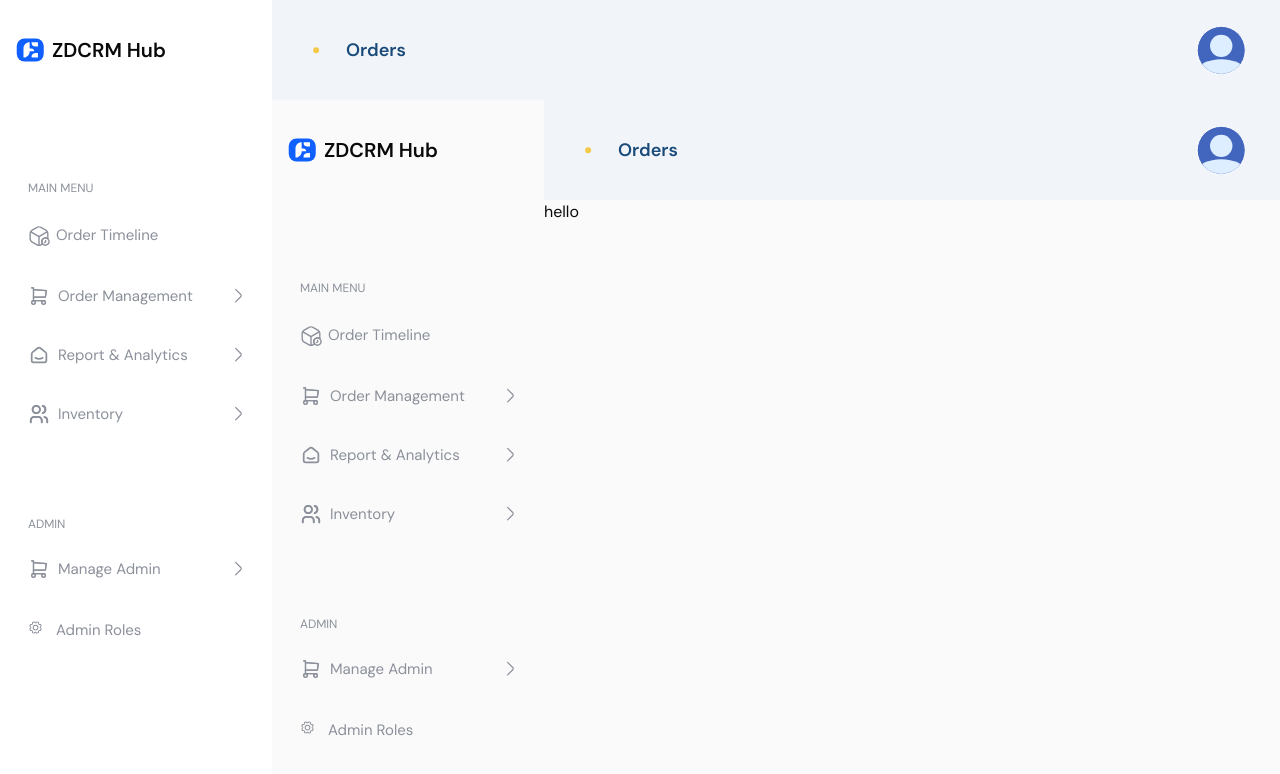
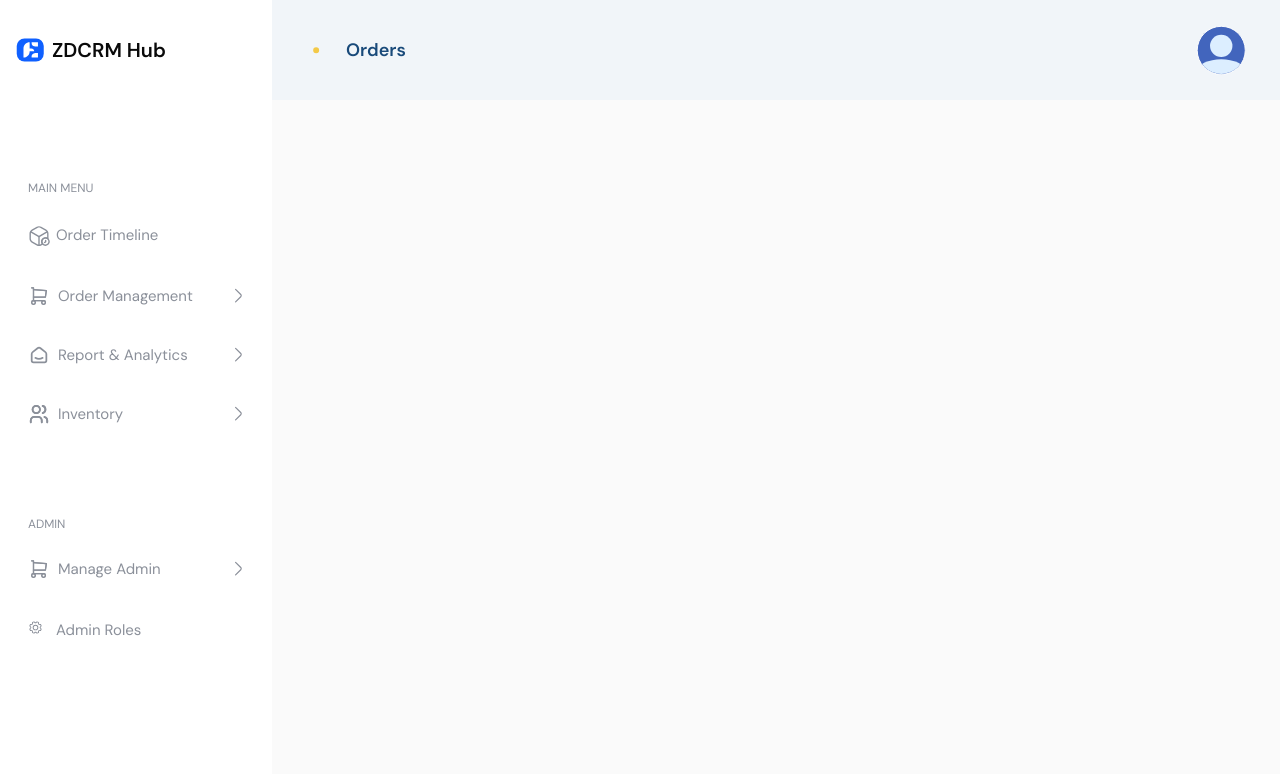
Before and after one commit to ZDCRMHub/zdcrm-web, a Next.js app: page /orders in a window 1280 px wide. Shown: the top 774 px of the page. Built offline with nearby package versions, Linux system fonts and the light colour scheme.

Commit message:
update for deployment - remove all build errors

```diff
--- a/app/(dashboard)/delivery/enquiries/page.tsx
+++ b/app/(dashboard)/delivery/enquiries/page.tsx
@@ -1,3 +1,4 @@
+'use client'
 import Layout from '@/components/Layout';
 import React from 'react';
 import EnquiriesTable from '../../order-management/enquiries/misc/components/EnquiriesTable';
--- a/app/(dashboard)/delivery/page.tsx
+++ b/app/(dashboard)/delivery/page.tsx
@@ -1,3 +1,4 @@
+'use client'
 import Layout from '@/components/Layout';
 import {OrderTimeline} from '@/components/order/OrderTimeline';
 import React from 'react';
--- a/app/(dashboard)/orders/page.tsx
+++ b/app/(dashboard)/orders/page.tsx
@@ -1,11 +1,10 @@
-import Layout from '@/components/Layout';
 import React from 'react';
 
 const page = () => {
   return (
-    <Layout>
-      <p>hello</p>
-    </Layout>
+   <div>
+
+   </div>
   );
 };
 
```
